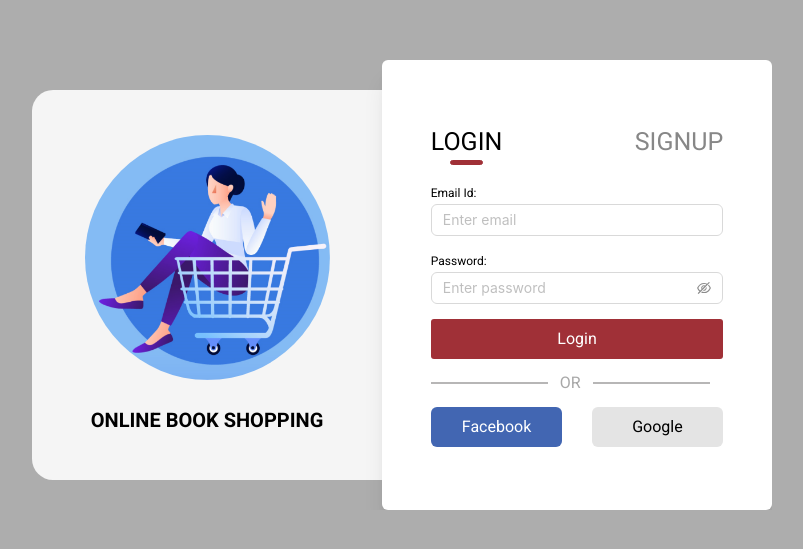
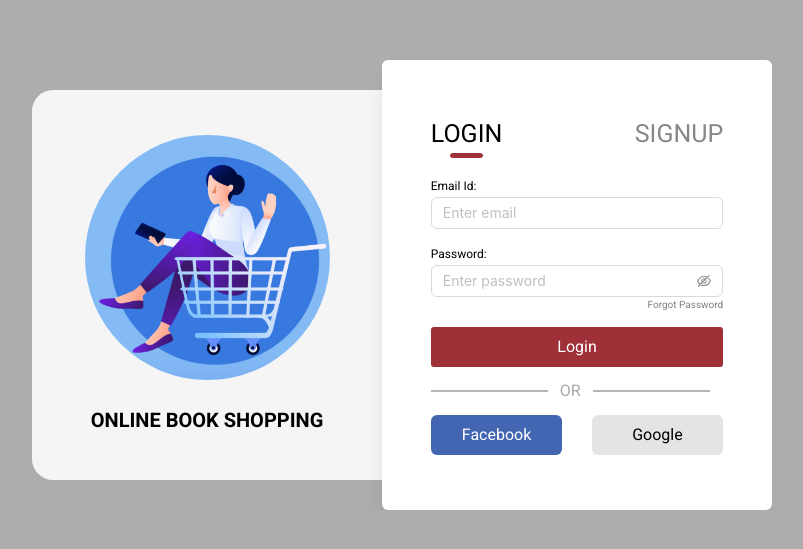
Before and after one commit to sparshyadav/BookStore, a React (Vite) app: page / in a window 1280 px wide. Shown: the part 115-664 px from the top of the page, without its empty margins (238-1041 px from the left). Built offline with nearby package versions, Linux system fonts and the light colour scheme.

Commit message:
[Sparsh] Refactor: Forgot Password Option Added to UI

```diff
--- a/src/pages/LoginPage.tsx
+++ b/src/pages/LoginPage.tsx
@@ -76,6 +76,7 @@ function LoginPage() {
                                 }
                                 onChange={(e) => setPassword(e.target.value)}
                             />
+                            <p className="text-right text-[10px] text-[grey]">Forgot Password</p>
                             {errorField === "password" && (
                                 <span className="text-[10px] text-[red]">
                                     Password must be at least 6 characters.
```
